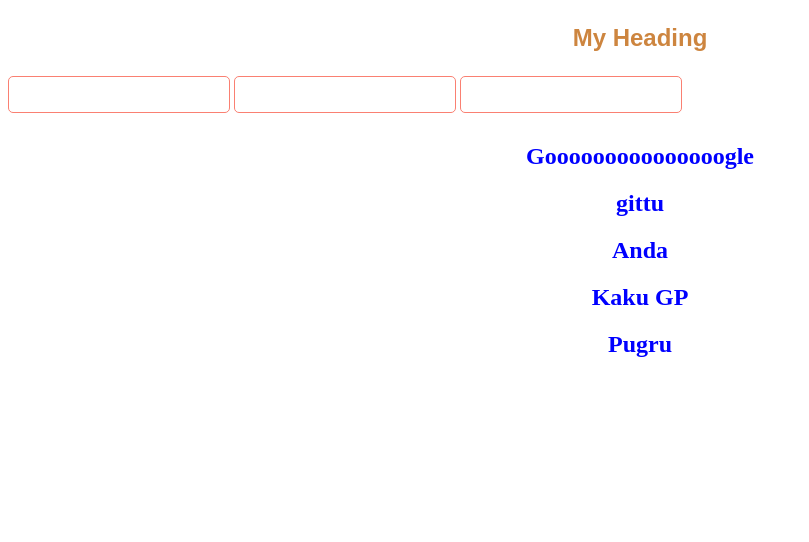
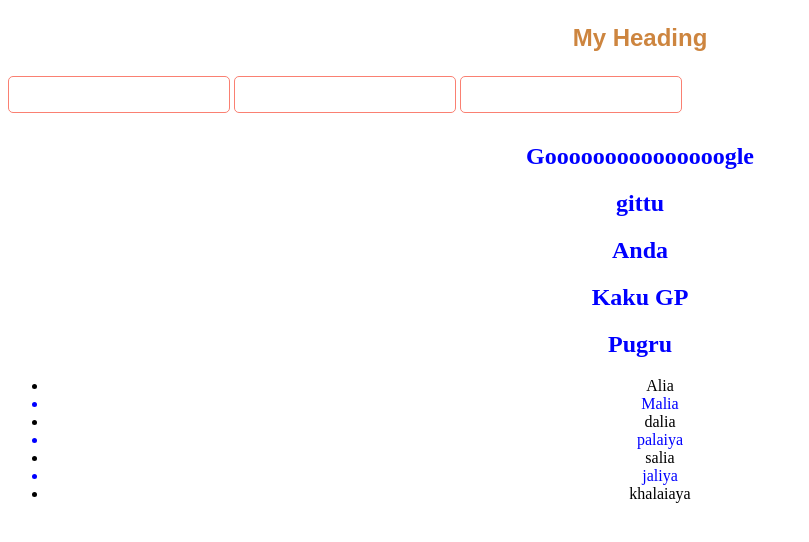
Before and after one commit to nurnewas/Pseudo, a plain HTML site: page Index.html in a window 1280 px wide. Shown: the whole page, without its empty margins (0-809 px from the left). Drawn offline with Linux system fonts and the light colour scheme.

Commit message:
basic pseudo

```diff
--- a/Index.html
+++ b/Index.html
@@ -23,5 +23,15 @@
         >Pugru</a
       >
     </h2>
+
+    <ul>
+        <li>Alia </li>
+        <li>Malia </li>
+        <li>dalia</li>
+        <li>palaiya </li>
+        <li>salia </li>
+        <li>jaliya </li>
+        <li>khalaiaya</li>
+    </ul>
   </body>
 </html>
--- a/style.css
+++ b/style.css
@@ -34,3 +34,19 @@
     text-decoration: underline;
 
  }
+/*
+ li:last-child {
+    color: red;
+    font-size: bold;
+ }
+ li:first-child {
+    color: black;
+    background-color: pink;
+ } */
+ ul {
+    text-align: center;
+ }
+
+ li:nth-child(2n) {
+    color: blue;
+ }
```
